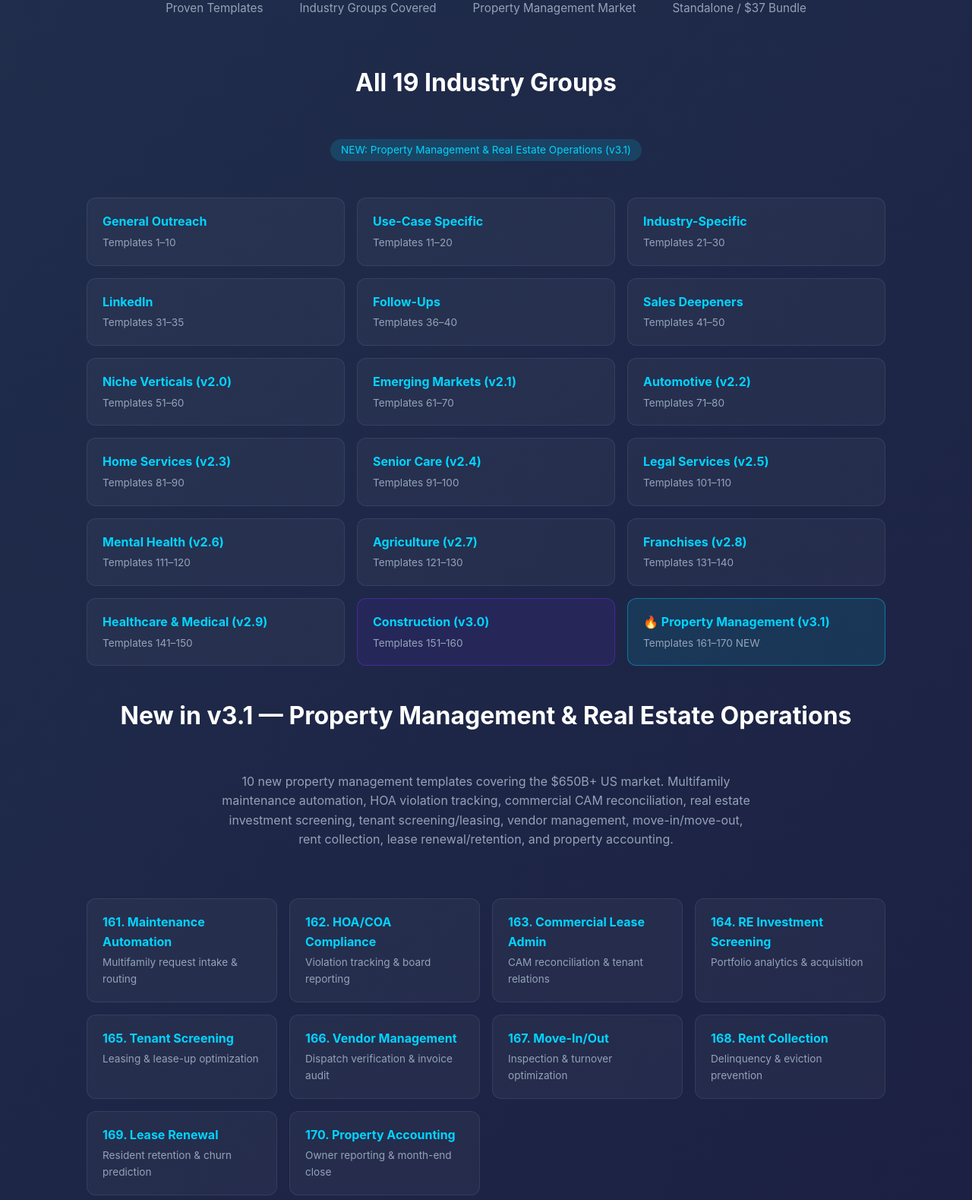
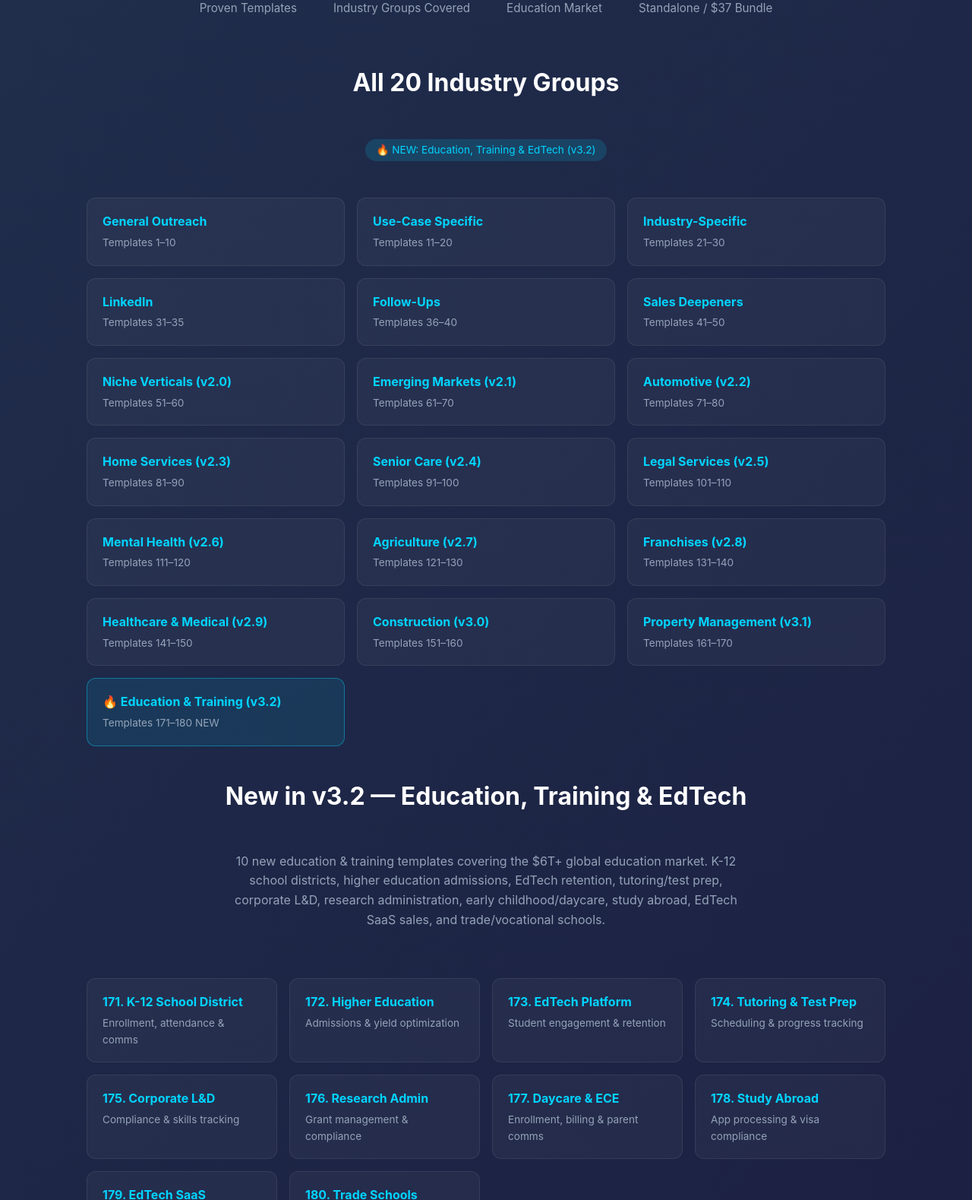
Before and after one commit to Tennie321/cold-email-swipe-file-pro, a plain HTML site: page index.html in a window 1280 px wide. Shown: the part 621-2200 px from the top of the page at 76% size. Drawn offline with Linux system fonts and the light colour scheme.

Commit message:
Update landing page to v3.2 — Education, Training & EdTech

```diff
--- a/index.html
+++ b/index.html
@@ -3,7 +3,7 @@
 <head>
     <meta charset="UTF-8">
     <meta name="viewport" content="width=device-width, initial-scale=1.0">
-    <title>Cold Email Swipe File PRO — 170 Templates Across 19 Industries</title>
+    <title>Cold Email Swipe File PRO — 180 Templates Across 20 Industries</title>
     <style>
         * { margin: 0; padding: 0; box-sizing: border-box; }
         @keyframes gradient {
@@ -203,22 +203,22 @@
 <body>
     <div class="container">
         <section class="hero">
-            <div class="price-badge"><strong>v3.1</strong> — Just updated · <strong>170</strong> templates · <strong>19</strong> industry groups</div>
+            <div class="price-badge"><strong>v3.2</strong> — Just updated · <strong>180</strong> templates · <strong>20</strong> industry groups</div>
             <h1>Cold Email Swipe File PRO</h1>
-            <p class="subtitle">170 battle-tested cold email templates for AI automation agencies. Copy, personalize, send. No fluff — just templates that convert.</p>
+            <p class="subtitle">180 battle-tested cold email templates for AI automation agencies. Copy, personalize, send. No fluff — just templates that convert.</p>
             <a href="https://github.com/Tennie321/cold-email-swipe-file-pro/raw/main/cold-email-swipe-file.md" class="cta-btn">Download Free Preview →</a>
         </section>
 
         <section class="stats">
-            <div class="stat-item"><h3>170</h3><p>Proven Templates</p></div>
-            <div class="stat-item"><h3>19</h3><p>Industry Groups Covered</p></div>
-            <div class="stat-item"><h3>$650B+</h3><p>Property Management Market</p></div>
+            <div class="stat-item"><h3>180</h3><p>Proven Templates</p></div>
+            <div class="stat-item"><h3>20</h3><p>Industry Groups Covered</p></div>
+            <div class="stat-item"><h3>$6T+</h3><p>Education Market</p></div>
             <div class="stat-item"><h3>$19</h3><p>Standalone / $37 Bundle</p></div>
         </section>
 
         <section>
-            <h2 class="section-title">All 19 Industry Groups</h2>
-            <div class="version-badge" style="display:block; text-align:center; width:fit-content; margin:0 auto 8px;">NEW: Property Management & Real Estate Operations (v3.1)</div>
+            <h2 class="section-title">All 20 Industry Groups</h2>
+            <div class="version-badge" style="display:block; text-align:center; width:fit-content; margin:0 auto 8px;">🔥 NEW: Education, Training & EdTech (v3.2)</div>
             <div class="industry-grid">
                 <div class="industry-card"><h4>General Outreach</h4><p>Templates 1–10</p></div>
                 <div class="industry-card"><h4>Use-Case Specific</h4><p>Templates 11–20</p></div>
@@ -236,25 +236,26 @@
                 <div class="industry-card"><h4>Agriculture (v2.7)</h4><p>Templates 121–130</p></div>
                 <div class="industry-card"><h4>Franchises (v2.8)</h4><p>Templates 131–140</p></div>
                 <div class="industry-card"><h4>Healthcare & Medical (v2.9)</h4><p>Templates 141–150</p></div>
-                <div class="industry-card highlight"><h4>Construction (v3.0)</h4><p>Templates 151–160</p></div>
-                <div class="industry-card highlight-new"><h4>🔥 Property Management (v3.1)</h4><p>Templates 161–170 NEW</p></div>
+                <div class="industry-card"><h4>Construction (v3.0)</h4><p>Templates 151–160</p></div>
+                <div class="industry-card"><h4>Property Management (v3.1)</h4><p>Templates 161–170</p></div>
+                <div class="industry-card highlight-new"><h4>🔥 Education & Training (v3.2)</h4><p>Templates 171–180 NEW</p></div>
             </div>
         </section>
 
         <section>
-            <h2 class="section-title">New in v3.1 — Property Management & Real Estate Operations</h2>
-            <p style="text-align:center; color:#94a3b8; max-width:700px; margin:0 auto 24px;">10 new property management templates covering the $650B+ US market. Multifamily maintenance automation, HOA violation tracking, commercial CAM reconciliation, real estate investment screening, tenant screening/leasing, vendor management, move-in/move-out, rent collection, lease renewal/retention, and property accounting.</p>
+            <h2 class="section-title">New in v3.2 — Education, Training & EdTech</h2>
+            <p style="text-align:center; color:#94a3b8; max-width:700px; margin:0 auto 24px;">10 new education & training templates covering the $6T+ global education market. K-12 school districts, higher education admissions, EdTech retention, tutoring/test prep, corporate L&D, research administration, early childhood/daycare, study abroad, EdTech SaaS sales, and trade/vocational schools.</p>
             <div class="industry-grid" style="grid-template-columns: repeat(auto-fill, minmax(220px, 1fr));">
-                <div class="industry-card"><h4>161. Maintenance Automation</h4><p>Multifamily request intake & routing</p></div>
-                <div class="industry-card"><h4>162. HOA/COA Compliance</h4><p>Violation tracking & board reporting</p></div>
-                <div class="industry-card"><h4>163. Commercial Lease Admin</h4><p>CAM reconciliation & tenant relations</p></div>
-                <div class="industry-card"><h4>164. RE Investment Screening</h4><p>Portfolio analytics & acquisition</p></div>
-                <div class="industry-card"><h4>165. Tenant Screening</h4><p>Leasing & lease-up optimization</p></div>
-                <div class="industry-card"><h4>166. Vendor Management</h4><p>Dispatch verification & invoice audit</p></div>
-                <div class="industry-card"><h4>167. Move-In/Out</h4><p>Inspection & turnover optimization</p></div>
-                <div class="industry-card"><h4>168. Rent Collection</h4><p>Delinquency & eviction prevention</p></div>
-                <div class="industry-card"><h4>169. Lease Renewal</h4><p>Resident retention & churn prediction</p></div>
-                <div class="industry-card"><h4>170. Property Accounting</h4><p>Owner reporting & month-end close</p></div>
+                <div class="industry-card"><h4>171. K-12 School District</h4><p>Enrollment, attendance & comms</p></div>
+                <div class="industry-card"><h4>172. Higher Education</h4><p>Admissions & yield optimization</p></div>
+                <div class="industry-card"><h4>173. EdTech Platform</h4><p>Student engagement & retention</p></div>
+                <div class="industry-card"><h4>174. Tutoring & Test Prep</h4><p>Scheduling & progress tracking</p></div>
+                <div class="industry-card"><h4>175. Corporate L&D</h4><p>Compliance & skills tracking</p></div>
+                <div class="industry-card"><h4>176. Research Admin</h4><p>Grant management & compliance</p></div>
+                <div class="industry-card"><h4>177. Daycare & ECE</h4><p>Enrollment, billing & parent comms</p></div>
+                <div class="industry-card"><h4>178. Study Abroad</h4><p>App processing & visa compliance</p></div>
+                <div class="industry-card"><h4>179. EdTech SaaS</h4><p>Lead gen & trial conversion</p></div>
+                <div class="industry-card"><h4>180. Trade Schools</h4><p>Recruitment & job placement</p></div>
             </div>
         </section>
 
@@ -265,7 +266,7 @@
                     <h3>Cold Email Swipe File PRO</h3>
                     <div class="price">$19</div>
                     <ul>
-                        <li>170 templates across 19 industry groups</li>
+                        <li>180 templates across 20 industry groups</li>
                         <li>Instant download (Markdown file)</li>
                         <li>Lifetime updates</li>
                         <li>How-to-use guide included</li>
@@ -297,11 +298,11 @@
             </div>
             <div class="faq-item">
                 <h4>What industries are covered?</h4>
-                <p>19 industry groups spanning 170 templates: General Outreach, Use-Case Specific, Industry-Specific, LinkedIn, Follow-Ups, Sales Deepeners, Niche Verticals, Emerging Markets, Automotive, Home Services, Senior Care, Legal Services, Mental Health, Agriculture, Franchises, Healthcare & Medical, Construction & Contracting (v3.0), and the new Property Management & Real Estate Operations pack (v3.1).</p>
+                <p>20 industry groups spanning 180 templates: General Outreach, Use-Case Specific, Industry-Specific, LinkedIn, Follow-Ups, Sales Deepeners, Niche Verticals, Emerging Markets, Automotive, Home Services, Senior Care, Legal Services, Mental Health, Agriculture, Franchises, Healthcare & Medical, Construction & Contracting (v3.0), Property Management (v3.1), and the new Education, Training & EdTech pack (v3.2).</p>
             </div>
             <div class="faq-item">
-                <h4>What's new in v3.1?</h4>
-                <p>10 Property Management & Real Estate Operations templates: Multifamily Maintenance Request & Resident Communication Automation, HOA/COA Compliance & Violation Tracking, Commercial Lease Administration & CAM Reconciliation, Real Estate Investment Portfolio Analytics & Acquisition Screening, Tenant Screening & Leasing Automation, Facilities & Vendor Management with Invoice Auditing, Move-In/Move-Out Inspection & Turnover Optimization, Rent Collection & Delinquency Management with Eviction Prevention, Lease Renewal & Resident Retention with Churn Prediction, and Property Accounting & Owner Reporting. Now 170 templates across 19 industry groups. The US property management market is $650B+.</p>
+                <h4>What's new in v3.2?</h4>
+                <p>10 Education, Training & EdTech templates: K-12 School District Enrollment & Attendance Automation, Higher Education Admissions & Yield Optimization, EdTech Platform Student Engagement & Retention, Tutoring & Test Prep Center Scheduling & Progress Tracking, Corporate Training & L&D Compliance & Skills Tracking, Higher Education Research Administration & Grant Management, Early Childhood Education & Daycare Operations, Study Abroad & International Education Application Processing, EdTech SaaS Lead Generation & Trial Conversion, and Trade School & Vocational Training Recruitment & Job Placement. Now 180 templates across 20 industry groups. The global education market is $6T+.</p>
             </div>
             <div class="faq-item">
                 <h4>Can I resell these templates to my clients?</h4>
@@ -323,7 +324,7 @@
         </section>
 
         <footer>
-            <p>Product Factory · <a href="https://tennie321.github.io/ai-revenue-toolkit/">AI Revenue Toolkit</a> · Updated July 17, 2026 (v3.1 — Property Management & Real Estate Operations)</p>
+            <p>Product Factory · <a href="https://tennie321.github.io/ai-revenue-toolkit/">AI Revenue Toolkit</a> · Updated July 18, 2026 (v3.2 — Education, Training & EdTech Added)</p>
         </footer>
     </div>
 </body>
```
